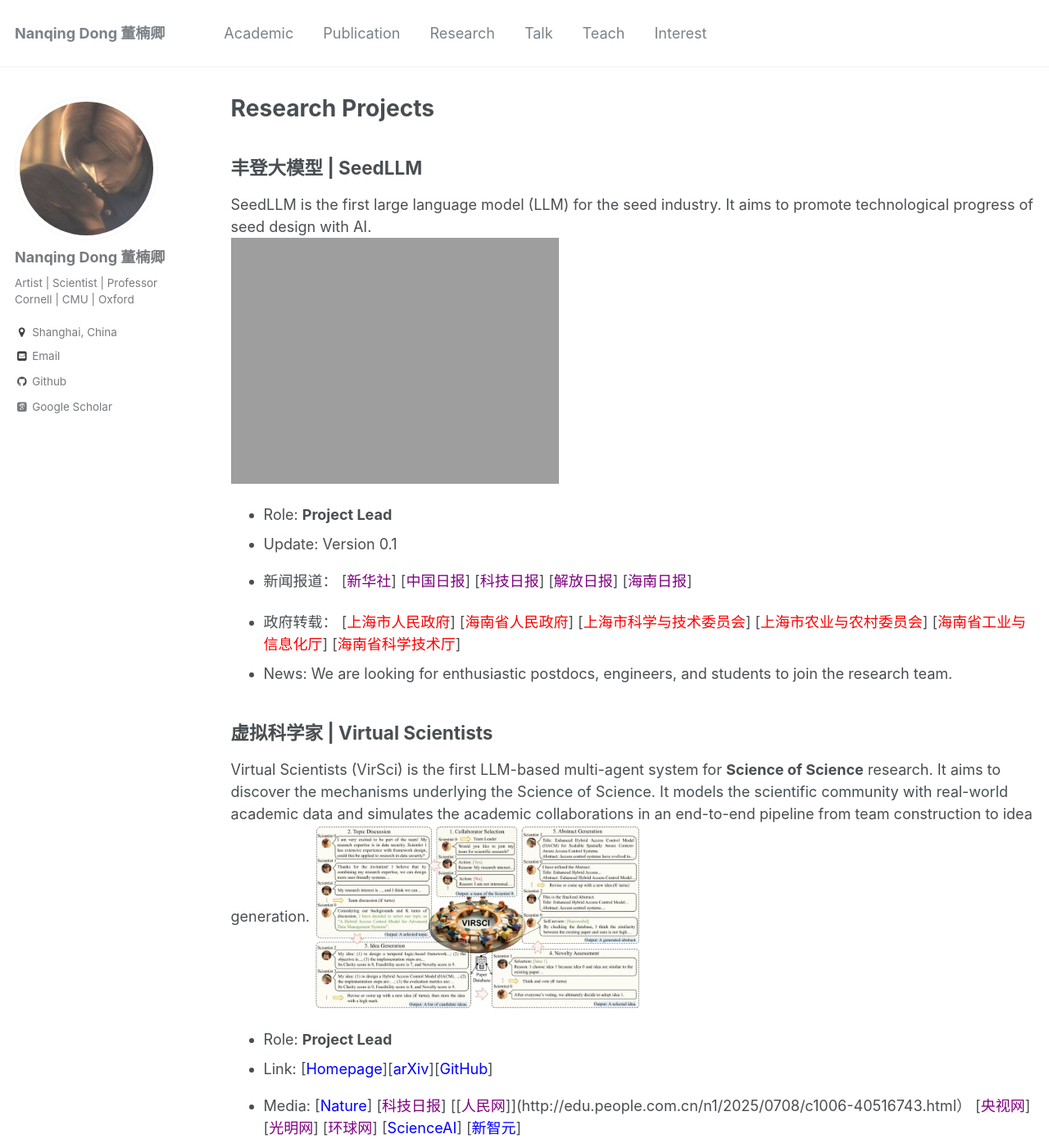
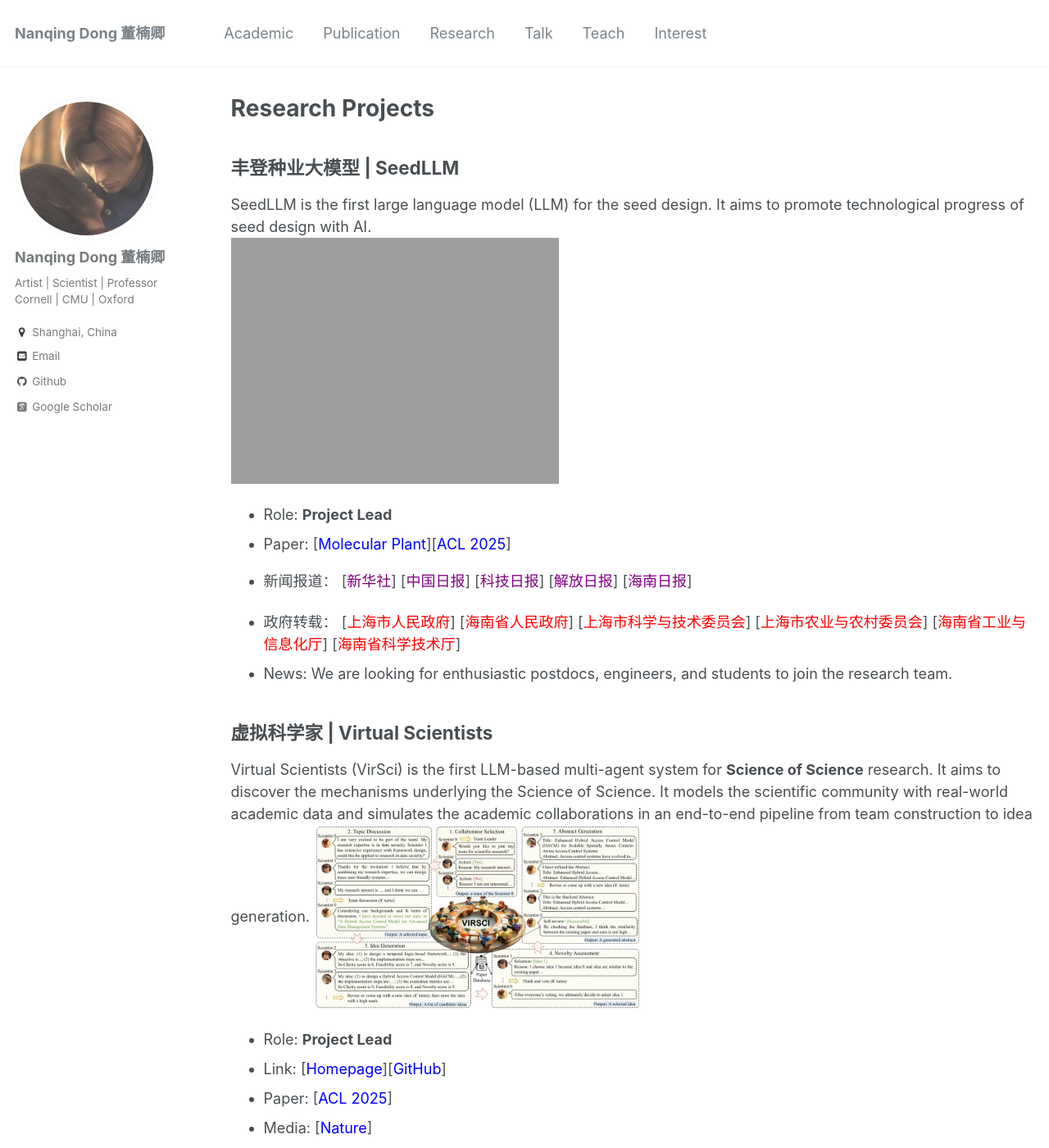
Before and after one commit to eveningdong/eveningdong.github.io, a Jekyll site: the page built from _pages/research.md, in a window 1280 px wide and 1400 px high. Shown: the whole window at 82% size. Built offline with Jekyll 4.4.1, drawn with Linux system fonts in a browser that asks for light colours; some web fonts are replaced.

Commit message:
Update research.md

```diff
--- a/_pages/research.md
+++ b/_pages/research.md
@@ -5,11 +5,11 @@ permalink: /research/
 author_profile: true
 ---
 
-## 丰登大模型 | SeedLLM
-SeedLLM is the first large language model (LLM) for the seed industry. It aims to promote technological progress of seed design with AI.
+## 丰登种业大模型 | SeedLLM
+SeedLLM is the first large language model (LLM) for the seed design. It aims to promote technological progress of seed design with AI.
 <a><img src="https://eveningdong.github.io/images/fengdeng.jpg" alt="drawing" width="400px"/></a>
 * Role: **Project Lead**
-* Update: Version 0.1
+* Paper: [[<span style="color:blue">Molecular Plant</span>]](https://www.sciencedirect.com/science/article/abs/pii/S1674205225001728)[[<span style="color:blue">ACL 2025</span>]](https://aclanthology.org/2025.acl-long.1516/)
 * 新闻报道：
   [[<span style="color:purple">新华社</span>]](https://h.xinhuaxmt.com/vh512/share/11991643?d=134d82c&channel=weixin)
   [[<span style="color:purple">中国日报</span>]](https://www.chinadaily.com.cn/a/202503/11/WS67cf8bdfa310c240449d9ffd.html)
@@ -30,14 +30,17 @@ SeedLLM is the first large language model (LLM) for the seed industry. It aims t
 Virtual Scientists (VirSci) is the first LLM-based multi-agent system for **Science of Science** research. It aims to discover the mechanisms underlying the Science of Science. It models the scientific community with real-world academic data and simulates the academic collaborations in an end-to-end pipeline from team construction to idea generation.
 <a><img src="https://eveningdong.github.io/images/virsci.jpg" alt="drawing" width="400px"/></a>
 * Role: **Project Lead**
-* Link:  [[<span style="color:blue">Homepage</span>]](https://open-sciencelab.github.io/Virtual-Scientists/)[[<span style="color:blue">arXiv</span>]](https://arxiv.org/abs/2410.09403)[[<span style="color:blue">GitHub</span>]](https://github.com/open-sciencelab/Virtual-Scientists)
+* Link:  [[<span style="color:blue">Homepage</span>]](https://open-sciencelab.github.io/Virtual-Scientists/)[[<span style="color:blue">GitHub</span>]](https://github.com/open-sciencelab/Virtual-Scientists)
+* Paper: [[<span style="color:blue">ACL 2025</span>]](https://aclanthology.org/2025.acl-long.1368/)
 * Media:
   [[<span style="color:blue">Nature</span>]](https://www.nature.com/articles/d41586-025-02028-5)
+* 新闻报道：
   [[<span style="color:purple">科技日报</span>]](https://digitalpaper.stdaily.com/http_www.kjrb.com/kjrb/html/2025-07/08/content_591168.htm?div=-1)
-  [[<span style="color:purple">人民网</span>]](http://edu.people.com.cn/n1/2025/0708/c1006-40516743.html）
+  [[<span style="color:purple">人民网</span>]](http://edu.people.com.cn/n1/2025/0708/c1006-40516743.html)
   [[<span style="color:purple">央视网</span>]](https://news.cctv.com/2025/07/08/ARTIUl4D4L0dDvbBk6TMMGnc250708.shtml)
   [[<span style="color:purple">光明网</span>]](https://wlaq.gmw.cn/2025-07/08/content_38140988.htm)
   [[<span style="color:purple">环球网</span>]](https://tech.huanqiu.com/article/4NPKrWXL5tU)
+* 公众号：
   [[<span style="color:blue">ScienceAI</span>]](https://mp.weixin.qq.com/s/6qhshDFds3AFT97rdYJkRg)
   [[<span style="color:blue">新智元</span>]](https://mp.weixin.qq.com/s/KCZKBVi0iy-035_NlHWIeg)
 
```
